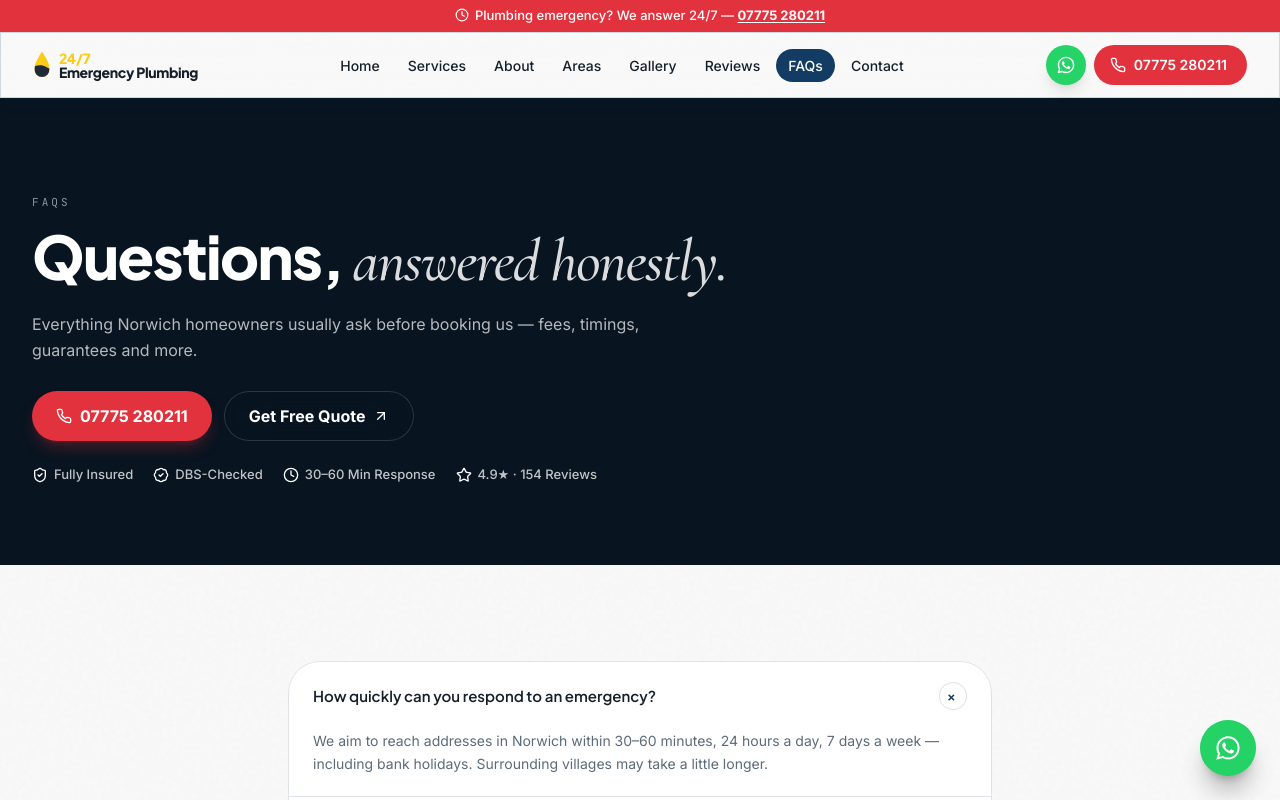
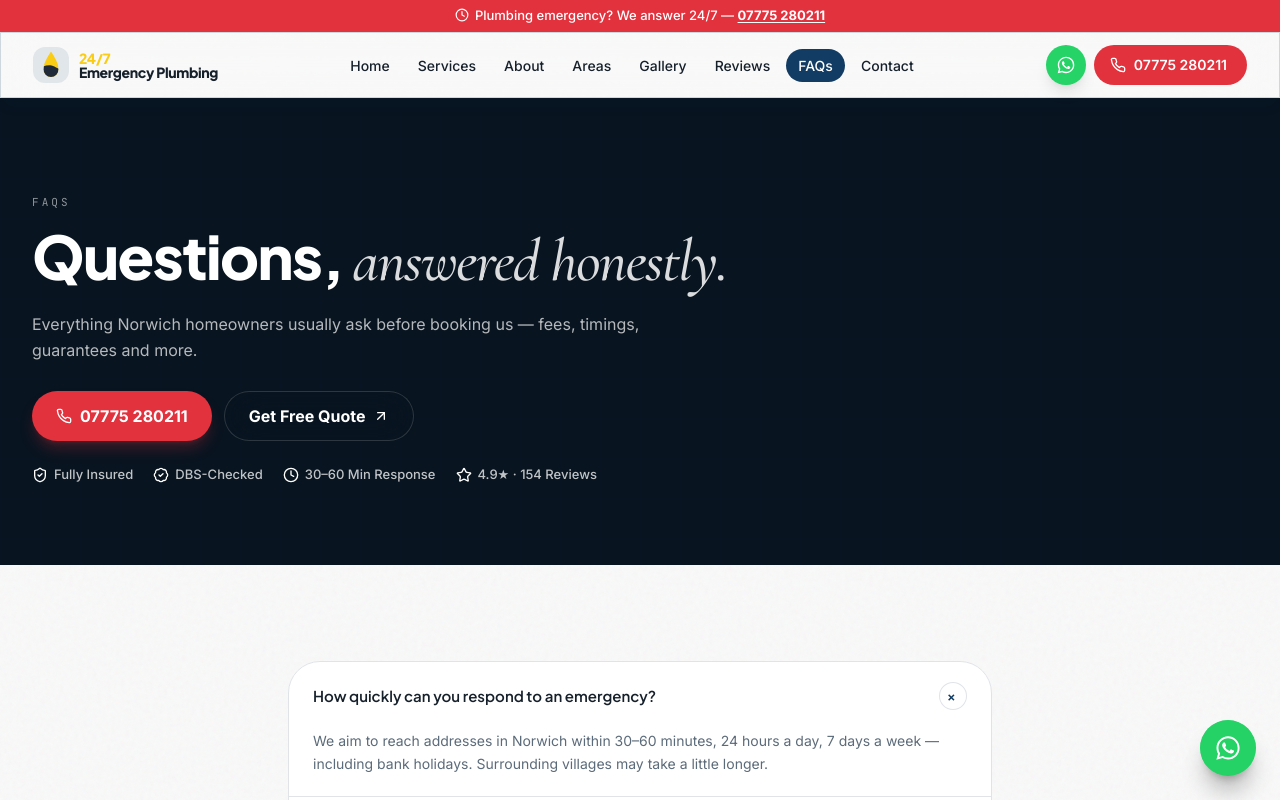
Before and after one commit to santosh-workspace/24-7-emergency-plumbers-norwich, a React (Vite) app: page /faqs in a window 1280 px wide. Shown: the top 800 px of the page. Built offline with nearby package versions, Linux system fonts and the light colour scheme.

Commit message:
enhance Navbar component with dynamic menu offset and header reference

```diff
--- a/src/shared.jsx
+++ b/src/shared.jsx
@@ -304,10 +304,9 @@ export function ReviewCard({ review, index = 0, className = '' }) {
 }
 
 /* ---------------- Logo ---------------- */
-export function Logo({ dark = false, onClick }) {
+export function Logo({ dark = false, badge = false, onClick }) {
   const clipId = useId()
-  return (
-    <Link to="/" onClick={onClick} className="relative z-10 flex items-center gap-2 shrink-0" aria-label={`${BIZ.name} — home`}>
+  const icon = (
     <svg viewBox="0 0 64 100" className="h-[27px] w-[18px] shrink-0">
       <defs>
         <clipPath id={clipId}>
@@ -322,6 +321,12 @@ export function Logo({ dark = false, onClick }) {
         />
       </g>
     </svg>
+  )
+  return (
+    <Link to="/" onClick={onClick} className="relative z-10 flex items-center gap-2.5 shrink-0" aria-label={`${BIZ.name} — home`}>
+      {badge ? (
+        <span className={`grid place-items-center h-9 w-9 rounded-xl shrink-0 ${dark ? 'bg-white/15' : 'bg-primary/10'}`}>{icon}</span>
+      ) : icon}
       <span className="leading-none">
         <span className="block font-display font-extrabold text-[14px] tracking-tight text-[#FACC15]">
           24/7
@@ -349,6 +354,7 @@ const NAV = [
 export function Navbar({ overlay = false }) {
   const [scrolled, setScrolled] = useState(false)
   const [open, setOpen] = useState(false)
+  const [isDesktop, setIsDesktop] = useState(false)
   const headerRef = useRef(null)
   const [menuOffset, setMenuOffset] = useState(96)
   useEffect(() => {
@@ -364,7 +370,16 @@ export function Navbar({ overlay = false }) {
     document.body.style.overflow = open ? 'hidden' : ''
     return () => { document.body.style.overflow = '' }
   }, [open])
-  const transparent = overlay && !scrolled
+  useEffect(() => {
+    // The see-through hero navbar is a desktop-only treatment — on mobile/tablet
+    // the nav is always a solid floating pill, regardless of scroll position.
+    const mq = window.matchMedia('(min-width: 1024px)')
+    const update = () => setIsDesktop(mq.matches)
+    update()
+    mq.addEventListener('change', update)
+    return () => mq.removeEventListener('change', update)
+  }, [])
+  const transparent = overlay && !scrolled && isDesktop
   return (
     <>
       <QuoteModalHost />
@@ -376,9 +391,12 @@ export function Navbar({ overlay = false }) {
           Plumbing emergency? We answer 24/7 —{' '}
           <a href={`tel:${BIZ.phoneTel}`} className="font-bold underline underline-offset-2">{BIZ.phoneDisplay}</a>
         </div>
-        <header ref={headerRef} className={`${overlay ? '' : 'sticky top-0'} z-50 transition-all duration-300 ${transparent ? 'bg-transparent' : 'glass shadow-lg shadow-primary/5'}`}>
+        <header
+          ref={headerRef}
+          className={`${overlay ? '' : 'sticky top-0'} z-50 transition-all duration-300 max-lg:mx-3 max-lg:mt-3 max-lg:rounded-full max-lg:overflow-hidden lg:mx-0 lg:mt-0 ${transparent ? 'bg-transparent' : 'glass shadow-lg shadow-primary/5'}`}
+        >
           <nav className="max-w-7xl mx-auto flex items-center justify-between gap-4 px-4 sm:px-8 py-3">
-            <Logo dark={transparent} onClick={() => setOpen(false)} />
+            <Logo dark={transparent} badge onClick={() => setOpen(false)} />
             <ul className="hidden lg:flex items-center gap-1">
               {NAV.map((n) => (
                 <li key={n.to}>
```
Lines whose indentation alone changed are shown as unchanged.
